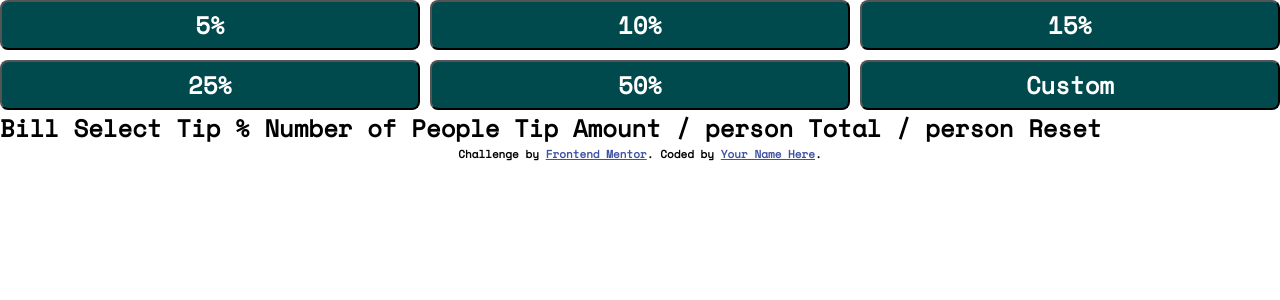
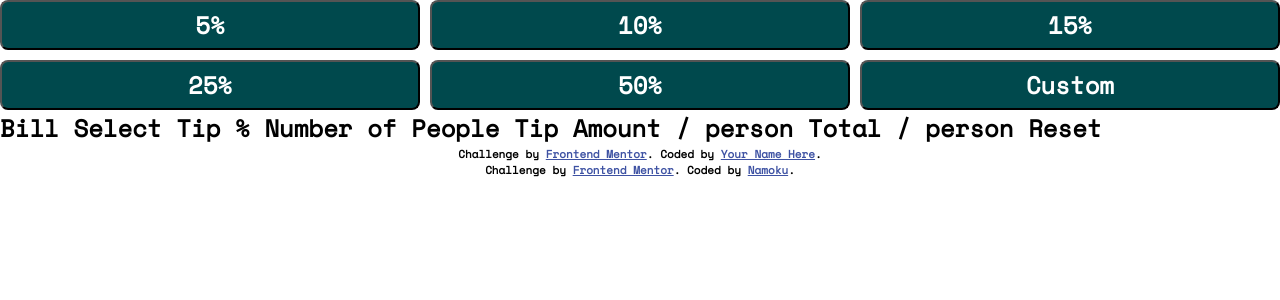
Before and after one commit to Namoku/frontend-mentor-1, a Next.js app: page / in a window 1280 px wide. Shown: the top 300 px of the page. Built offline with nearby package versions, Linux system fonts and the light colour scheme.

Commit message:
feat: :lipstick: change foot to maintain in layout

```diff
--- /dev/null
+++ b/app/Foot.jsx
@@ -0,0 +1,15 @@
+export default function Foot() {
+  return (
+    <div className="attribution">
+      Challenge by{" "}
+      <a
+        href="https://www.frontendmentor.io?ref=challenge"
+        target="_blank"
+        rel="noreferrer"
+      >
+        Frontend Mentor
+      </a>
+      . Coded by <a href="https://github.com/Namoku">Namoku</a>.
+    </div>
+  );
+}
--- a/app/layout.tsx
+++ b/app/layout.tsx
@@ -1,9 +1,10 @@
-import './globals.css'
+import "./globals.css";
+import Foot from "./Foot";
 
 export default function RootLayout({
   children,
 }: {
-  children: React.ReactNode
+  children: React.ReactNode;
 }) {
   return (
     <html lang="en">
@@ -13,6 +14,7 @@ export default function RootLayout({
       */}
       <head />
       <body>{children}</body>
+      <Foot />
     </html>
-  )
+  );
 }
```
